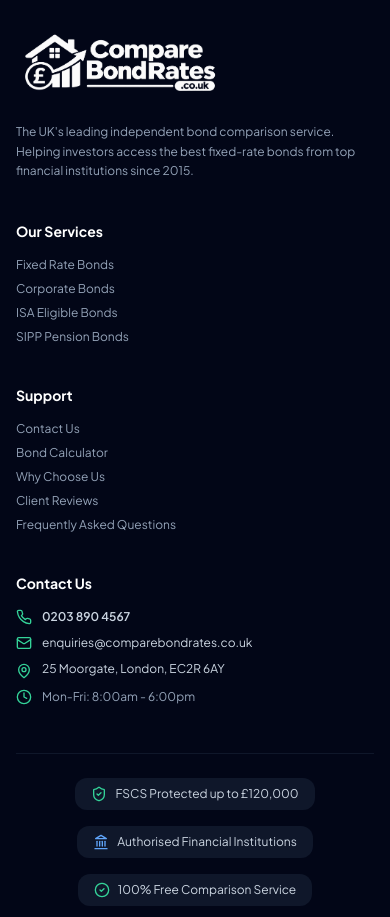
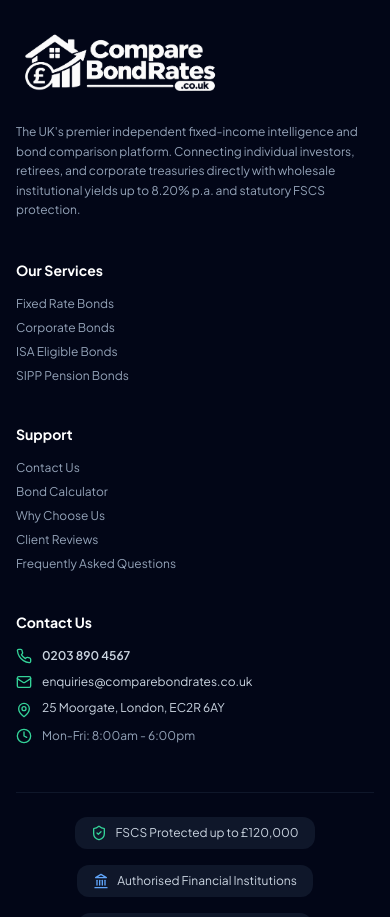
Before and after one commit to itfalcon176/Compare-Bond-Rates, a Next.js app: page / in a window 390 px wide. Shown: the part 10040-10957 px from the top of the page. Built offline with nearby package versions, Linux system fonts and the light colour scheme.

Commit message:
feat: implement responsive footer component with contact details, trust badges, and risk disclosures

```diff
--- a/components/Footer.tsx
+++ b/components/Footer.tsx
@@ -31,7 +31,7 @@
             </Link>
 
             <p className="text-xs text-slate-400 leading-relaxed">
-              The UK's leading independent bond comparison service. Helping investors access the best fixed-rate bonds from top financial institutions since 2015.
+              The UK's premier independent fixed-income intelligence and bond comparison platform. Connecting individual investors, retirees, and corporate treasuries directly with wholesale institutional yields up to 8.20% p.a. and statutory FSCS protection.
             </p>
           </div>
 
```
